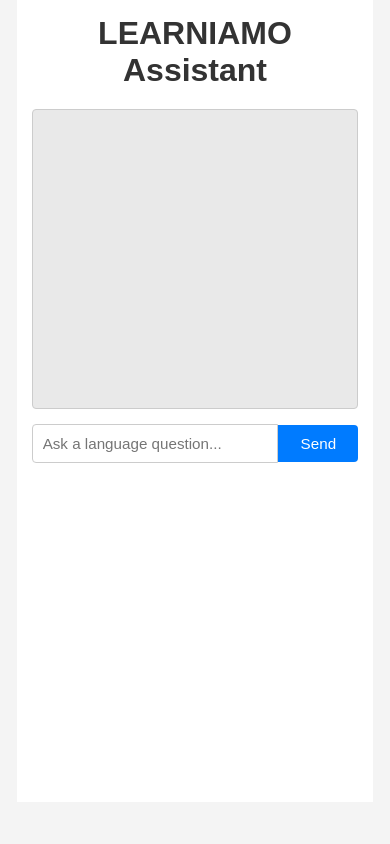
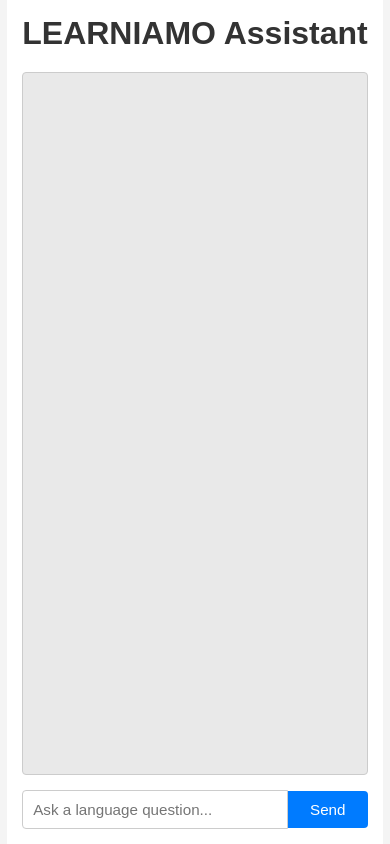
Before and after one commit to aav90/gemini-chatbot-proxy, a website: page index.html in a window 390 px wide. Drawn offline with Linux system fonts and the light colour scheme.

Commit message:
Update index.html

```diff
--- a/index.html
+++ b/index.html
@@ -14,27 +14,29 @@
         html, body {
             margin: 0;
             padding: 0;
-            height: 100%;
+            height: 100%; /* Important for the chat container to fill space */
             font-family: Arial, sans-serif;
             background-color: #f4f4f4;
-            display: flex;
-            justify-content: center;
-            align-items: center;
+            display: flex; /* Use flexbox to center content */
+            justify-content: center; /* Center horizontally */
+            align-items: center; /* Center vertically */
+            /* Removed overflow: hidden from body, will let iframe manage */
         }
 
-        /* Main Chat Container - Adjusted for fixed message height */
+        /* Main Chat Container */
         .chat-container {
-            max-width: 600px;
-            width: 95%;
-            height: 95%; /* Still takes up most of iframe height */
-            margin: 0 auto;
+            max-width: 600px; /* Max width for desktop */
+            width: 95%; /* Responsive width */
+            height: 95vh; /* <--- CRITICAL CHANGE: Use viewport height for primary sizing */
+            /* For Google Sites embedding, sometimes 95vh is more reliable than 95% of parent */
+            margin: auto; /* Center horizontally and vertically if not flexed by body */
             background: #fff;
             padding: 20px;
             box-shadow: 0 0 10px rgba(0, 0, 0, 0.1);
             border-radius: 8px;
             display: flex;
             flex-direction: column;
-            overflow: hidden; /* Important for overall container */
+            overflow: hidden; /* Ensure content within container respects its bounds */
         }
 
         /* Title */
@@ -46,11 +48,11 @@
             flex-shrink: 0; /* Prevent title from shrinking */
         }
 
-        /* Messages Display Area - CRITICAL CHANGES HERE */
+        /* Messages Display Area - Focused on reliable vertical fill and scroll */
         .messages {
             border: 1px solid #ccc;
             padding: 10px;
-            height: 300px; /* <--- NEW: Explicit fixed height for testing */
+            flex: 1; /* <-- CRITICAL: This is key for taking up remaining vertical space */
             overflow-y: auto; /* Enable vertical scrolling */
             margin-bottom: 15px;
             border-radius: 4px;
@@ -58,7 +60,7 @@
             display: flex;
             flex-direction: column;
             justify-content: flex-end; /* Keep new messages at the bottom */
-            /* No flex-grow: 1 here now because we have a fixed height */
+            min-height: 0; /* Allow flex item to truly shrink when necessary */
         }
 
         /* Message Input Section */
@@ -138,9 +140,13 @@
         /* --- Mobile Responsiveness (Media Queries) --- */
         @media (max-width: 768px) {
             html, body {
+                /* On mobile, align to top, fill full viewport */
                 align-items: flex-start;
             }
             .chat-container {
+                width: 100%;
+                height: 100vh; /* <--- CRITICAL CHANGE: Full viewport height for mobile */
+                margin: 0; /* Remove margin on mobile */
                 border-radius: 0;
                 box-shadow: none;
                 padding: 15px;
```
